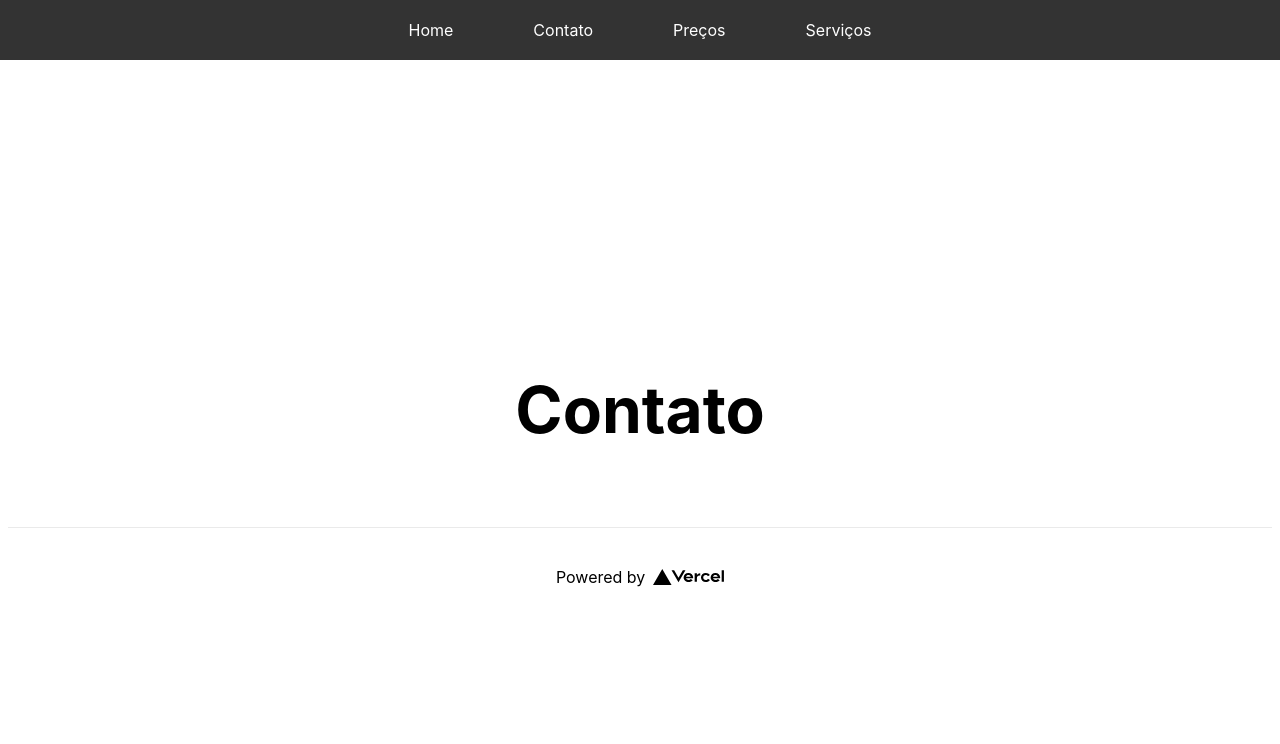
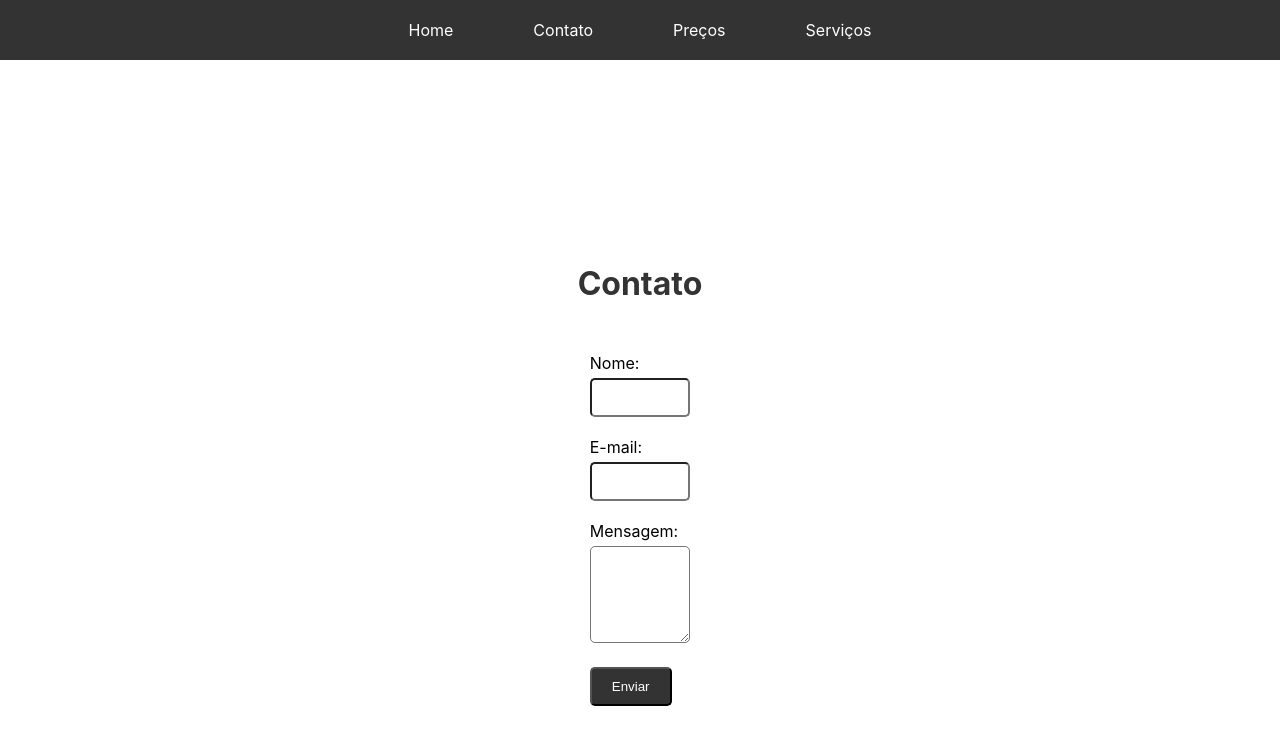
Before and after one commit to AndreFSilveira/my_site, a Next.js app: page /contact in a window 1280 px wide. Shown: the top 744 px of the page. Built offline with nearby package versions, Linux system fonts and the light colour scheme.

Commit message:
Update contact.js

```diff
--- a/pages/contact.js
+++ b/pages/contact.js
@@ -9,32 +9,30 @@ export default function Contact() {
     <div className={styles.container}>
       <Head>
 
-        <title>Create Next App</title>
+        <title>Entre em Contato | Empresa CRM Imobiliário</title>
+        <meta name="description" content="Entre em contato conosco para obter mais informações sobre nossos serviços para o mercado imobiliário. Preencha o formulário ou envie um e-mail para a nossa equipe de atendimento." />
         <link rel="icon" href="/favicon.ico" />
       </Head>
-      <body style={{ margin: 0 }}>
-        <noscript dangerouslySetInnerHTML={{ __html: `<iframe src="https://www.googletagmanager.com/ns.html?id=GTM-WV7GHFL"
-height="0" width="0" style="display:none;visibility:hidden"></iframe>`,
-      }}
-    />
-        <main className={styles.main}>
-
-          <h1 className={styles.title}>
-            Contato
-          </h1>
-        </main>
-      </body>
-
-      <footer className={styles.footer}>
-        <a
-          href="https://vercel.com?utm_source=create-next-app&utm_medium=default-template&utm_campaign=create-next-app"
-          target="_blank"
-          rel="noopener noreferrer"
-        >
-          Powered by{' '}
-          <img src="/vercel.svg" alt="Vercel Logo" className={styles.logo} />
-        </a>
-      </footer>
+     <div>
+      <h1 style={{ color: '#333', textAlign: 'center', marginTop: '50px' }}>Contato</h1>
+      <div style={{ display: 'flex', justifyContent: 'center', marginTop: '50px' }}>
+        <form style={{ width: '50%' }}>
+          <div style={{ marginBottom: '20px' }}>
+            <label htmlFor="name" style={{ display: 'block', marginBottom: '5px' }}>Nome:</label>
+            <input type="text" id="name" name="name" style={{ width: '100%', padding: '10px', borderRadius: '5px' }} />
+          </div>
+          <div style={{ marginBottom: '20px' }}>
+            <label htmlFor="email" style={{ display: 'block', marginBottom: '5px' }}>E-mail:</label>
+            <input type="email" id="email" name="email" style={{ width: '100%', padding: '10px', borderRadius: '5px' }} />
+          </div>
+          <div style={{ marginBottom: '20px' }}>
+            <label htmlFor="message" style={{ display: 'block', marginBottom: '5px' }}>Mensagem:</label>
+            <textarea id="message" name="message" rows="5" style={{ width: '100%', padding: '10px', borderRadius: '5px' }}></textarea>
+          </div>
+          <button type="submit" style={{ backgroundColor: '#333', color: '#fff', padding: '10px 20px', borderRadius: '5px' }}>Enviar</button>
+        </form>
+      </div>
+    </div>
     </div>
 </Layout>
   )
```
